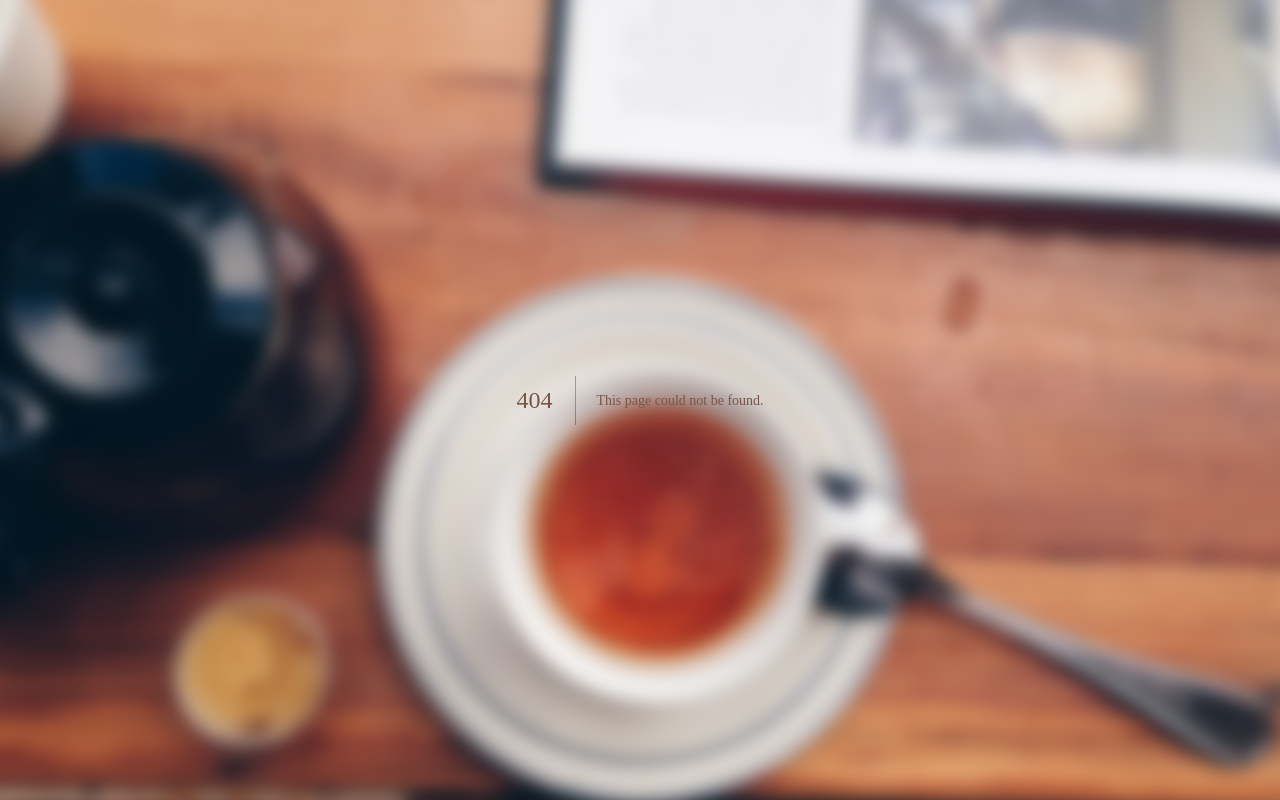
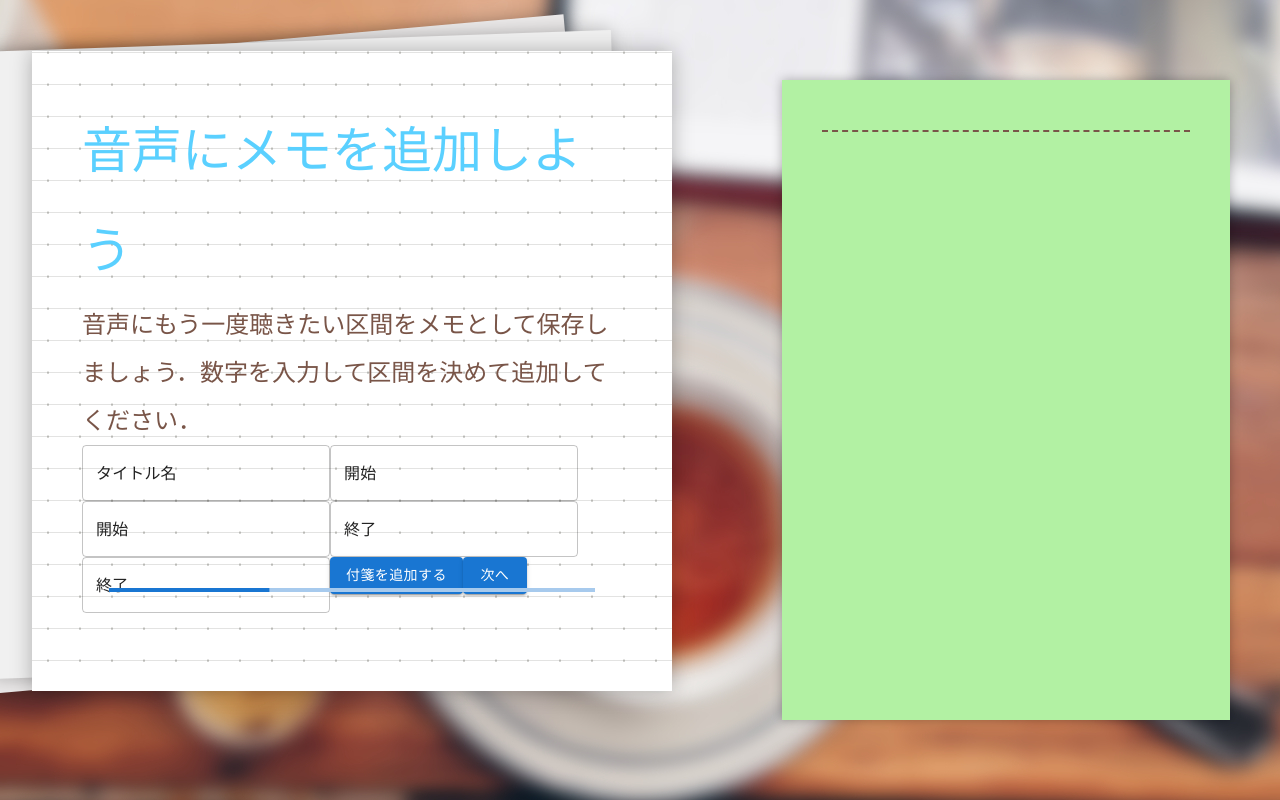
Before and after one commit to jphacks/F_2213, a Next.js app in the folder frontend/: page /menu/making/edit-audio in a window 1280 px wide. Before the commit this address had no page. Built offline with nearby package versions, Linux system fonts and the light colour scheme; a web font is replaced by a local one.

Commit message:
[add] コンポーネント全て追加．

```diff
--- a/frontend/package.json
+++ b/frontend/package.json
@@ -11,6 +11,7 @@
   "dependencies": {
     "@emotion/react": "^11.10.4",
     "@emotion/styled": "^11.10.4",
+    "@mui/icons-material": "^5.10.9",
     "@mui/material": "^5.10.10",
     "@mui/styled-engine-sc": "^5.10.6",
     "bootstrap": "^5.2.2",
--- /dev/null
+++ b/frontend/src/components/function.ts
@@ -0,0 +1,36 @@
+export const timeExpetion = (input_time: number[]) => {
+  //音楽の時間長さも例外処理に入れる．
+
+  let error_messages: string[] = [];
+
+  let bool_nan: boolean;
+  input_time.forEach((x: number) => {
+    if (Number.isNaN(x) === true) {
+      bool_nan = true;
+    }
+  });
+
+  if (bool_nan === true) {
+    error_messages.push(
+      "不正な文字などが入力されています。数字を入力してください。"
+    );
+  }
+
+  const st_min: number = input_time[0];
+  const st_second: number = input_time[1];
+  const ed_min: number = input_time[2];
+  const ed_second: number = input_time[3];
+
+  if (
+    !(0 < st_second && st_second < 60) ||
+    !(0 < ed_second && ed_second < 60)
+  ) {
+    error_messages.push("不正な秒数が入力されています。");
+  }
+
+  if (!Number.isInteger(st_min) || !Number.isInteger(ed_min)) { // いつかはボックスのonChangeで対処する．
+    error_messages.push("分は整数値をしてください。");
+  }
+
+  return error_messages;
+};
--- a/frontend/src/components/interface.ts
+++ b/frontend/src/components/interface.ts
@@ -26,6 +26,6 @@ export class AudioInfo {
     this.color = color;
     this.memo = memo;
     this.audios = audios;
-    this.audios.sort((a, b) => a.start - b.start);
+    this.audios.sort((a : SectionInfo, b : SectionInfo) => a.start - b.start);
   }
 }
--- /dev/null
+++ b/frontend/src/pages/menu/making/edit-audio.tsx
@@ -0,0 +1,142 @@
+import Styles from "../../../../styles/edit-audio.module.scss";
+import { Alert, LinearProgress, TextField, Button } from "@mui/material";
+import Editpapar from "../../../components/edit-papar";
+import { useState, useRef, MouseEvent } from "react";
+import { AudioInfo, SectionInfo } from "../../../components/interface";
+import { timeExpetion } from "../../../components/function";
+import Router from "next/router";
+
+const EditAudio = () => {
+  /* */
+  let my_audio_list: SectionInfo[] = [];
+
+  const demotmpstring: string = "null"; // sessionStorage.getItem("prolis");
+  const my_audio_infos = new AudioInfo(
+    "", // ファイル名
+    demotmpstring,
+    "#b2f1a3",
+    "",
+    my_audio_list
+  );
+  /* */
+
+  const my_audio_infos22 = new AudioInfo(
+    "", // ファイル名
+    demotmpstring,
+    "#b2f1a3",
+    "",
+    my_audio_list
+  );
+
+  const [alertPop, alertPopSet] = useState<JSX.Element>(null);
+  const [myAudioInfos, myAudioInfosSet] = useState<AudioInfo>(my_audio_infos);
+  const nameref = useRef(null);
+  const timeref_st = [useRef(null), useRef(null)];
+  const timeref_ed = [useRef(null), useRef(null)];
+
+  const textfield_st = timeref_st.map((x: any, idx: number) => (
+    <TextField key={idx} inputRef={x} defaultValue="開始" />
+  ));
+  const textfield_ed = timeref_ed.map((x: any, idx: number) => (
+    <TextField key={idx} inputRef={x} defaultValue="終了" />
+  ));
+
+  const handleClick = () => {
+    const st_min: number = parseInt(timeref_st[0].current.value);
+    const st_second: number = parseFloat(timeref_st[1].current.value);
+
+    const ed_min: number = parseInt(timeref_ed[0].current.value);
+    const ed_second: number = parseFloat(timeref_ed[1].current.value);
+
+    const input_time = [st_min, st_second, ed_min, ed_second];
+
+    const error_messages: string[] = timeExpetion(input_time);
+
+    if (error_messages.length !== 0) {
+      alertPopSet(
+        <Alert severity="error">
+          {error_messages.map((x: string, idx: number) => (
+            <p key={idx}> {x} </p>
+          ))}
+        </Alert>
+      );
+
+      return;
+    }
+    const audiosection: SectionInfo = {
+      name: nameref.current.value,
+      start: st_min * 60 + st_second,
+      end: ed_min * 60 + ed_second,
+    };
+
+
+    my_audio_infos.audios.push(audiosection);
+
+    console.log(my_audio_list);
+
+    const tmp = my_audio_infos;
+    myAudioInfosSet(tmp); // 再レンダリングされない．
+  };
+
+  const [pValue, pValueSet] = useState<number>(33);
+
+  const asyncAction = async () => {
+    pValueSet(67);
+    await new Promise((r) => setTimeout(r, 1000));
+    Router.push("./edit-info");
+  };
+
+  const handleNextPage = () => {
+    sessionStorage.setItem("prolis_audio_info", JSON.stringify(my_audio_infos));
+    asyncAction();
+  };
+
+  return (
+    <div className={Styles.wrap_all}>
+      <div className={Styles.papars_wrap}>
+        <div className={Styles.papar_third}></div>
+        <div className={Styles.papar_second}></div>
+        <div className={Styles.papar_main}>
+          <div className={Styles.papar_line}>
+            <div className={Styles.wrap}>
+              <div className={Styles.title}>音声にメモを追加しよう</div>
+              <div className={Styles.descriotion}>
+                音声にもう一度聴きたい区間をメモとして保存しましょう．数字を入力して区間を決めて追加してください．
+              </div>
+              <TextField inputRef={nameref} defaultValue="タイトル名" />
+              {textfield_st}
+              {textfield_ed}
+              <Button
+                variant="contained"
+                onClick={() => handleClick()}
+                className={Styles.button}
+              >
+                付箋を追加する
+              </Button>
+
+              <Button
+                variant="contained"
+                onClick={() => handleNextPage()}
+                className={Styles.button}
+              >
+                次へ
+              </Button>
+              {alertPop}
+
+              <LinearProgress
+                variant="determinate"
+                value={pValue}
+                className={Styles.progress}
+              />
+            </div>
+          </div>
+        </div>
+      </div>
+      <div className={Styles.editpapar_wrap}>
+        <Editpapar audio_info={myAudioInfos}></Editpapar>
+      </div>
+    </div>
+  );
+};
+
+export default EditAudio;
--- /dev/null
+++ b/frontend/src/pages/menu/making/edit-info.tsx
@@ -0,0 +1,4 @@
+const EditInfo = () => {};
+
+
+export default EditInfo;
--- a/frontend/src/pages/menu/setting.tsx
+++ b/frontend/src/pages/menu/setting.tsx
@@ -1,2 +1,2 @@
-const UserSetting = () => {};
-export default UserSetting;
+const Setting = () => {};
+export default Setting;
--- /dev/null
+++ b/frontend/styles/edit-audio.module.scss
@@ -0,0 +1,87 @@
+@mixin backMenu {
+  padding: 15px 20px;
+  box-shadow: 0 0 20px #00000048;
+}
+
+.progress {
+  position: absolute;
+  width: 90%;
+  left: 50%;
+  bottom: 25px;
+  transform: translate(-50%, 0);
+}
+
+.editpapar_wrap {
+  height: 80%;
+  width: 35%;
+  margin: auto 50px;
+}
+
+.papars_wrap {
+  margin: 4% 60px auto auto;
+  width: 50%;
+  height: 80%;
+  position: relative;
+
+  .papar_main {
+    background: #fff;
+    position: absolute;
+    height: 100%;
+    width: 100%;
+
+    box-shadow: 0 0 20px #00000048;
+    .papar_line {
+      background-image: radial-gradient(#b9b9b5 1px, transparent 1px),
+        linear-gradient(180deg, #e3e3e2 1px, transparent 1px);
+      background-size: 2em 2em, 100% 2em;
+      background-position: 0px -0.9em, 0 1px;
+      line-height: 2;
+      width: 100%;
+      height: 100%;
+      .wrap {
+        padding: 50px;
+        height: 100%;
+      }
+      .title {
+        font-size: 50px;
+        color: #5ad0ff;
+      }
+      .descriotion {
+        font-size: 24px;
+      }
+    }
+  }
+}
+
+.papar_second,
+.papar_third {
+  height: 98%;
+  position: absolute;
+  width: 100%;
+  user-select: none;
+}
+
+.papar_third {
+  @include backMenu;
+  font-size: 23px;
+  background: #edebeb;
+  right: 80px;
+  top: -10px;
+  transform: rotate(-5deg);
+}
+
+.papar_second {
+  @include backMenu;
+  font-size: 35px;
+  background: #f0f0f0;
+  right: 50px;
+  top: -10px;
+  transform: rotate(-2deg);
+}
+
+.wrap_all {
+  height: 100vh;
+  width: 100vw;
+  display: flex;
+  justify-content: space-between;
+}
```
Also changed, not shown: frontend/src/pages/menu/list.tsx (+5 -5 lines), frontend/src/pages/menu/making/upload.tsx (+10 -7 lines), 1 other file (tests, documents, lock files or other folders).
